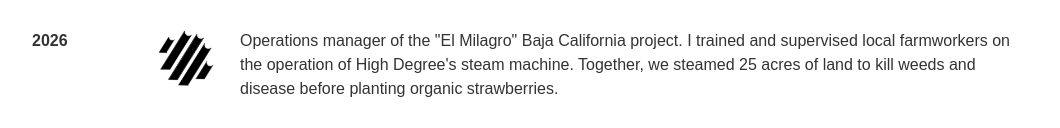
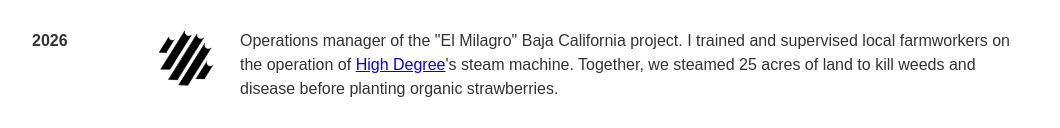
Before and after one commit to travis-mendoza/digital-garden, a plain HTML site: page index.html in a window 1280 px wide. Shown: the part 162-290 px from the top of the page, without its empty margins (108-1168 px from the left). Drawn offline with Linux system fonts and the light colour scheme.

Commit message:
add link to HD in timeline entry

```diff
--- a/index.html
+++ b/index.html
@@ -30,7 +30,7 @@
                 <div class="timeline-year">2026</div>
                 <img src="cv/emblems/HighDegree_emblem.png" alt="High Degree" class="timeline-emblem">
                 <div class="timeline-content">
-                    Operations manager of the "El Milagro" Baja California project. I trained and supervised local farmworkers on the operation of High Degree's steam machine. Together, we steamed 25 acres of land to kill weeds and disease before planting organic strawberries.
+                    Operations manager of the "El Milagro" Baja California project. I trained and supervised local farmworkers on the operation of <a href="https://www.highdegreemachinery.com/">High Degree</a>'s steam machine. Together, we steamed 25 acres of land to kill weeds and disease before planting organic strawberries.
                 </div>
             </div>
             <div class="timeline-entry">
```
